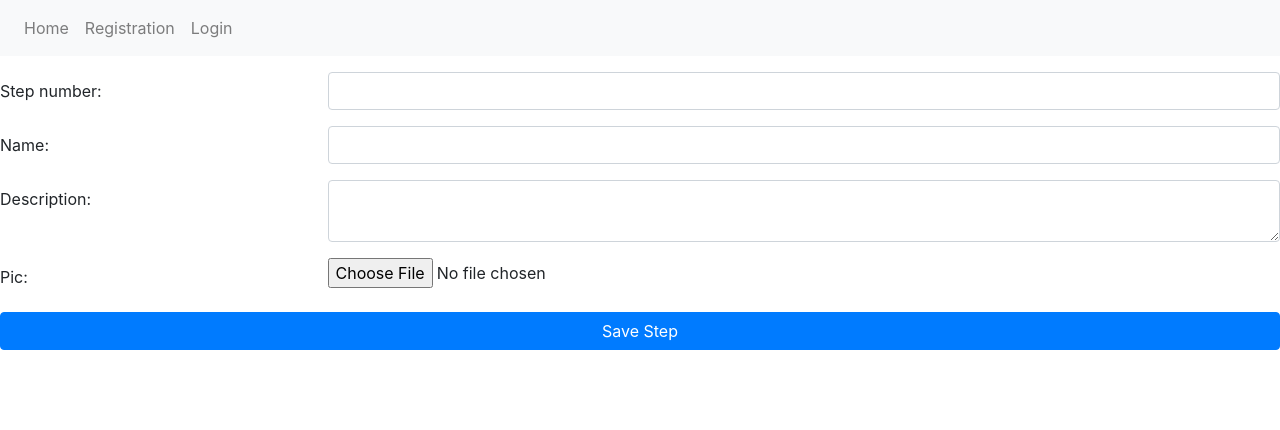
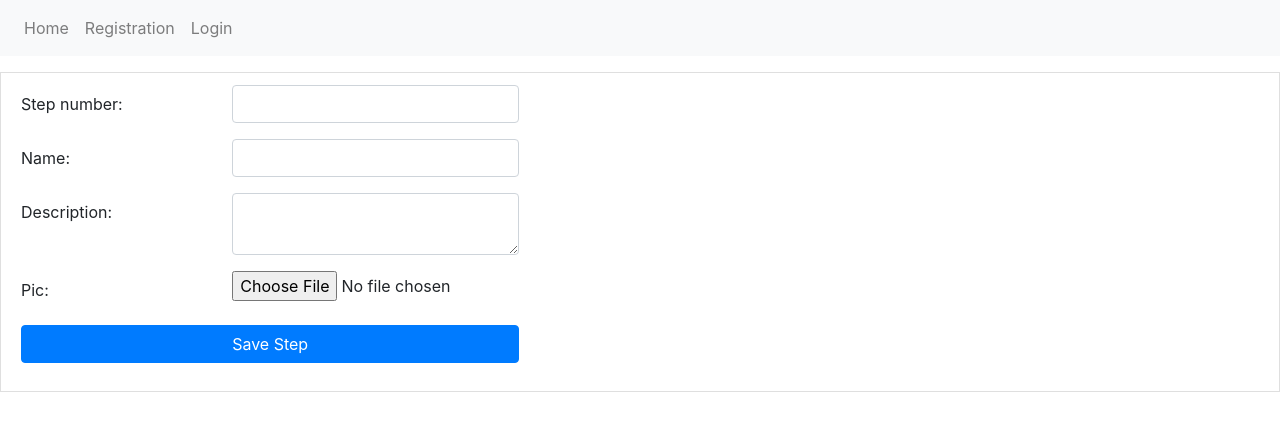
Before and after one commit to galubezzz/cookbook, a React (Create React App) app in the folder frontend/: page /add-step/1 in a window 1280 px wide. Shown: the top 430 px of the page. Built offline with nearby package versions, Linux system fonts and the light colour scheme.

Commit message:
use one step form for add and edit step

```diff
--- a/frontend/src/components/AddStep.js
+++ b/frontend/src/components/AddStep.js
@@ -1,10 +1,10 @@
 import React, {useState, useEffect} from "react"
 import {withRouter} from "react-router-dom"
 import axios from "axios";
+import StepForm from "./RecipeDetails/Forms/StepForm";
 
 
 function AddStep(props) {
-    const stepUrl = "http://127.0.0.1:8000/api/v1/steps/";
     let embededMode= false;
     let id = props.match.params.id;
     if (props.id) {
@@ -14,44 +14,19 @@ function AddStep(props) {
     const [fileUploaded, setFileUploaded] = useState(false);
     const [saved, setSaved] = useState(false);
     const [message, setMessage] = useState('');
+    const url = 'http://127.0.0.1:8000/api/v1/steps/';
 
-    function changeName(event) {
-        setStep({
-            ...step,
-            name: event.target.value,
-    })
-    }
-    function changeDesc(event) {
-        setStep({
-            ...step,
-            description: event.target.value,
-    })
-    }
-    function changeNumber(event) {
-        setStep({
-            ...step,
-            step_number: event.target.value,
-    })
-    }
-    function changeFile(event) {
+    function saveStep(data) {
+        // event.preventDefault();
 
-        setStep({
-            ...step,
-            pic: event.target.files[0]
-        });
-        setFileUploaded(true);
-    }
-    function saveStep(event) {
-        event.preventDefault();
-        const url = 'http://127.0.0.1:8000/api/v1/steps/';
-        const data = new FormData();
-        if (fileUploaded) {
-            data.append('pic', step.pic, step.pic.name);
-        };
-        data.append('name', step.name);
-        data.append('description', step.description);
-        data.append('step_number', step.step_number);
-        data.append('recipe', id);
+        // const data = new FormData();
+        // if (fileUploaded) {
+        //     data.append('pic', step.pic, step.pic.name);
+        // };
+        // data.append('name', step.name);
+        // data.append('description', step.description);
+        // data.append('step_number', step.step_number);
+        // data.append('recipe', id);
 
         axios.post(url, data)
             .then((response) => {
@@ -67,7 +42,7 @@ function AddStep(props) {
                         step_number: null,
                         recipe: null,
                     })
-                    if (embededMode) {props.onSave(response.data)}
+                    props.onSave(response.data)
 
                 } else {
                     setMessage(`was not saved: ${JSON.stringify(response)}`);
@@ -80,38 +55,7 @@ function AddStep(props) {
             <p>
                 {message}
             </p>
-            <form>
-                <div className="form-group row">
-                    <label htmlFor="number" className="col-sm-12 col-md-12 col-lg-3 col-form-label">Step number:</label>
-                    <div className="col-sm-12 col-md-12 col-lg-9">
-                        <input name="number" id="number" type="number" min="1" step="1" className="form-control pr-2" onChange={changeNumber}/>
-                    </div>
-                </div>
-                <div className="form-group row">
-                    <label htmlFor="name" className="col-sm-12 col-md-12 col-lg-3 col-form-label">Name:</label>
-                    <div className="col-sm-12 col-md-12 col-lg-9">
-                        <input name="name" id="name" className="form-control pr-2" onChange={changeName}/>
-                    </div>
-                </div>
-                <div className="form-group row">
-                    <label htmlFor="description" className="col-sm-12 col-md-12 col-lg-3 col-form-label">Description:</label>
-                    <div className="col-sm-12 col-md-12 col-lg-9">
-                <textarea name="description" className="form-control" id="description" aria-multiline="true"
-                          onChange={changeDesc}/>
-                    </div>
-                </div>
-                <div className="form-group row">
-                    <label htmlFor="pic" className="col-sm-12 col-md-12 col-lg-3 col-form-label">Pic:</label>
-                    <div className="col-sm-12 col-md-12 col-lg-9">
-                        <input name="pic" className="form-control-file" id="pic" type="file" onChange={changeFile}/>
-                    </div>
-                </div>
-                <div className="form-group row">
-                    <div className="col-sm-12 col-md-12 col-lg-12">
-                        <button className="btn btn-primary btn-block" onClick={saveStep}> Save Step</button>
-                    </div>
-                </div>
-            </form>
+            <StepForm onSave={saveStep}/>
         </>
     )
 }
--- a/frontend/src/components/RecipeDetails/Forms/IngredientForm.js
+++ b/frontend/src/components/RecipeDetails/Forms/IngredientForm.js
@@ -6,7 +6,7 @@ import {withRouter} from "react-router-dom";
 function IngredientForm(props) {
     const {onSave} = props;
     const unitUrl = "http://127.0.0.1:8000/api/v1/units/";
-    let id = props.match.params.id;
+    const id = props.match.params.id;
 
     const [ingredient, setIngredient] = useState({recipe: id});
     const [selectOptions, setSelectOptions] = useState([]);
--- a/frontend/src/components/RecipeDetails/Forms/StepForm.js
+++ b/frontend/src/components/RecipeDetails/Forms/StepForm.js
@@ -3,9 +3,10 @@ import {withRouter} from "react-router-dom";
 
 
 function StepForm(props) {
-    const [step, setStep] = useState([]);
-    const id = props.id;
+    const id = props.match.params.id;
+    const [step, setStep] = useState({recipe: id});
     const [fileUploaded, setFileUploaded] = useState(false);
+
 
 
     useEffect(() => {
@@ -52,8 +53,8 @@ function StepForm(props) {
         data.append('name', step.name);
         data.append('description', step.description);
         data.append('step_number', step.step_number);
+        data.append('recipe', step.recipe);
         props.onSave(data);
-
     }
 
     return (
```
